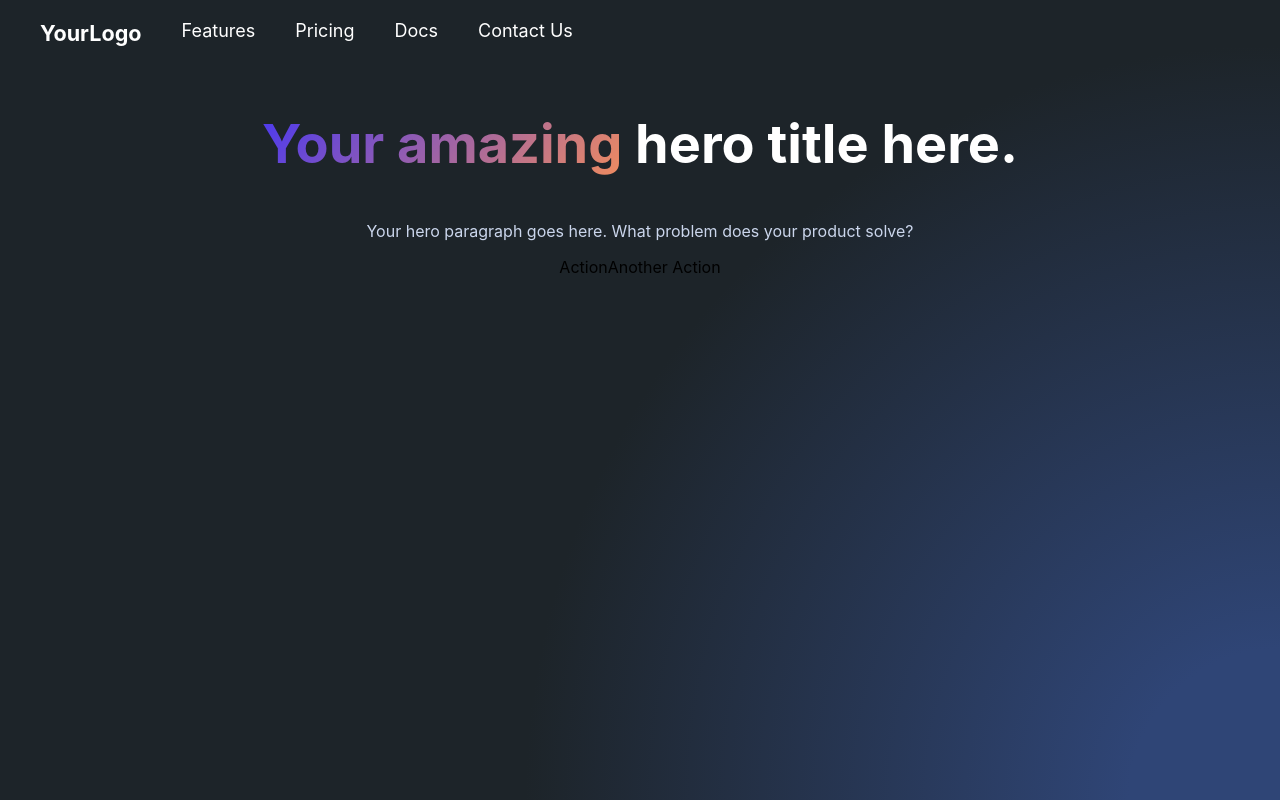
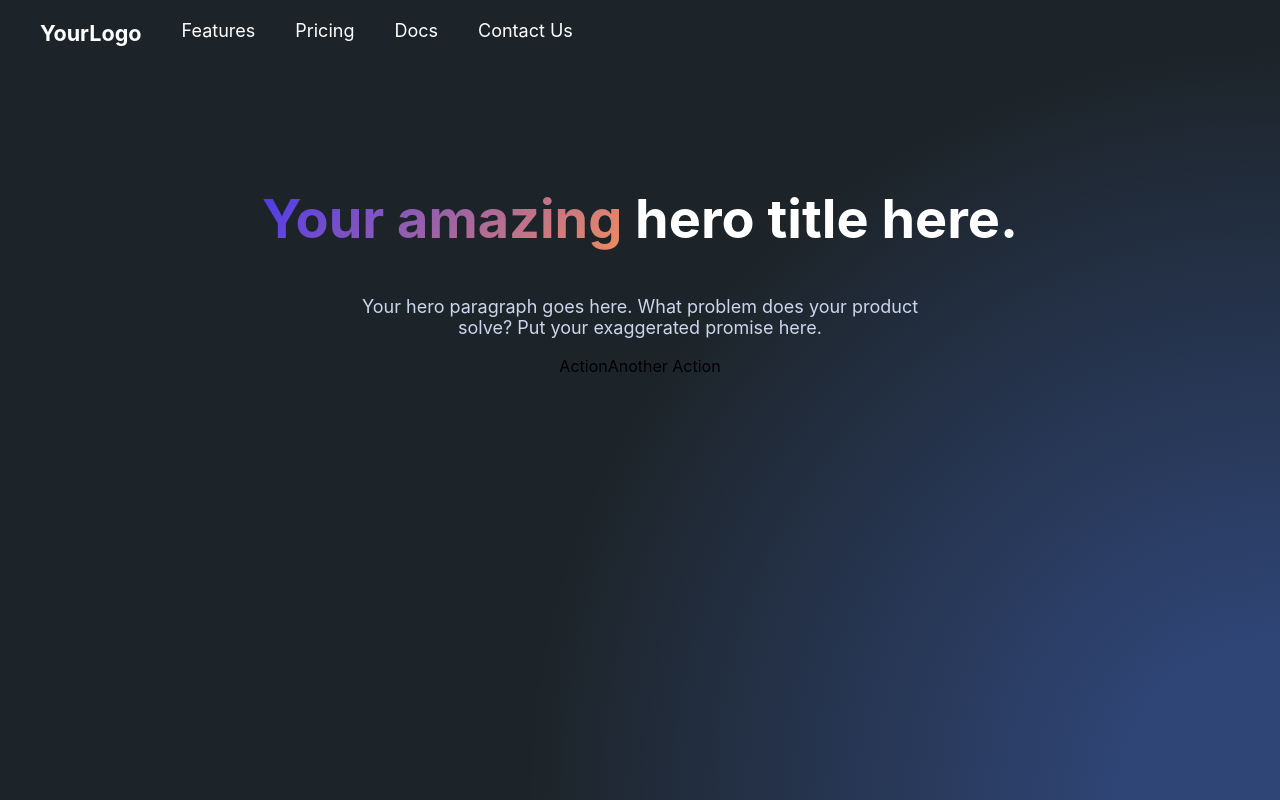
Before and after one commit to azamor-luccas/generic-landing-page, a React (Create React App) app: page / in a window 1280 px wide. Built offline with nearby package versions, Linux system fonts and the light colour scheme.

Commit message:
feat: improve hero paragraph positioning

```diff
--- a/src/App.css
+++ b/src/App.css
@@ -38,6 +38,11 @@
   color: white;
 }
 
+.hero-section {
+  margin-top: 120px;
+  margin-bottom: 20px;
+}
+
 .hero-title-gradient {
   background-image: linear-gradient(132deg, #4b39ef, #ee8b60);
   background-size: cover;
@@ -47,8 +52,14 @@
   -webkit-text-fill-color: transparent;
 }
 
+.hero-paragraph-container {
+  width: 600px;
+  margin: auto;
+}
+
 .hero-paragraph {
   color: #cbd6ec;
+  font-size: large;
 }
 
 .App {
--- a/src/App.tsx
+++ b/src/App.tsx
@@ -21,9 +21,9 @@ function App() {
           <h1 className="hero-title">
           <span className="hero-title-gradient" >Your amazing</span> hero title here.
           </h1>
-          <p className="hero-paragraph">
-            Your hero paragraph goes here. What problem does your product solve?
-          </p>
+          <div className="hero-paragraph-container"><p className="hero-paragraph">
+            Your hero paragraph goes here. What problem does your product solve? Put your exaggerated promise here.
+          </p></div>
         </div>
         <div>
           <a>
```
